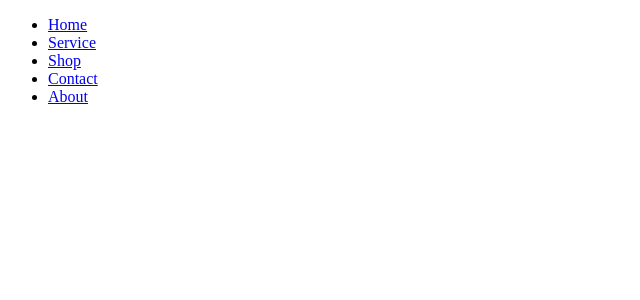
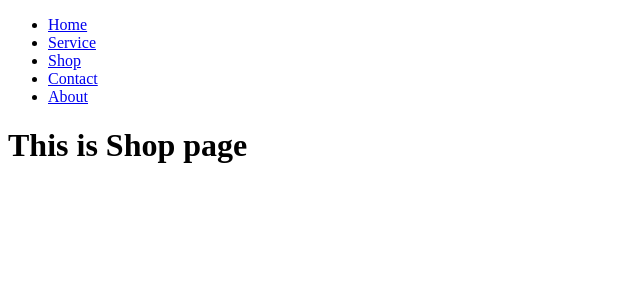
Before and after one commit to NirejBatrai/Rice-factory, a React (Vite) app in the folder rice-app/: page /service in a window 1280 px wide. Shown: the top 300 px of the page, without its empty margins (0-640 px from the left). Built offline with nearby package versions, Linux system fonts and the light colour scheme.

Commit message:
added h1 text

```diff
--- a/rice-app/src/Component/Services.jsx
+++ b/rice-app/src/Component/Services.jsx
@@ -1,7 +1,11 @@
 import React from "react";
 
 function Services() {
-  return <div></div>;
+  return (
+    <div>
+      <h1>This is Shop page</h1>
+    </div>
+  );
 }
 
 export default Services;
```
